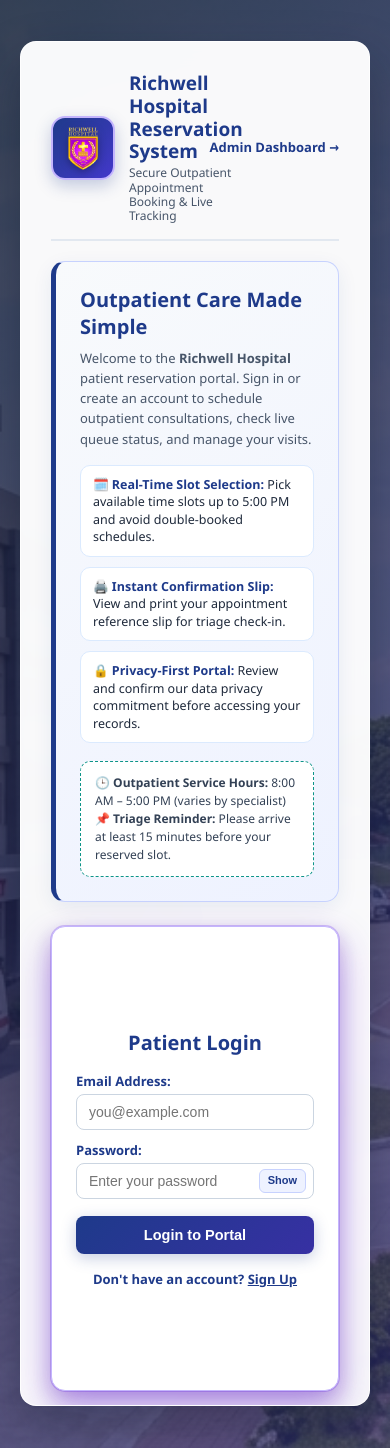
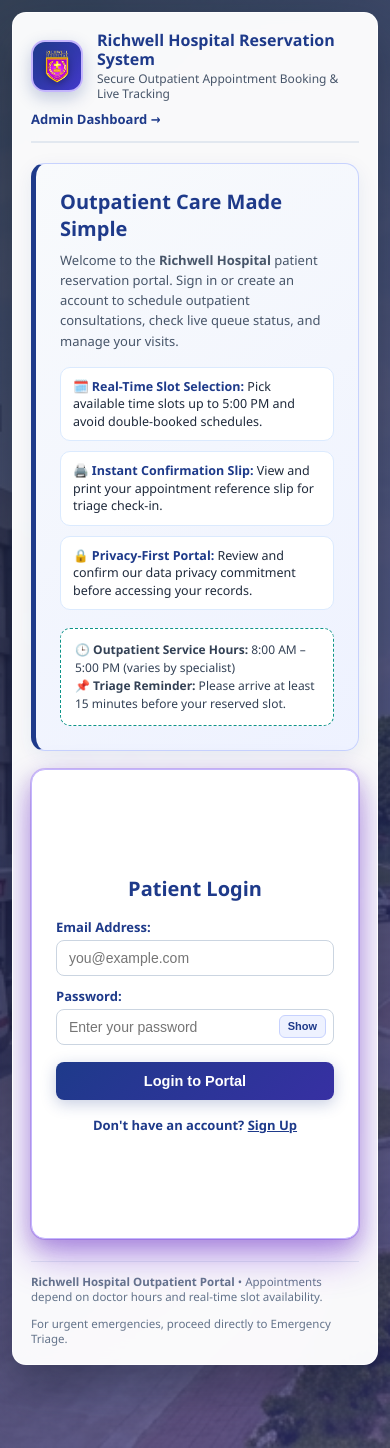
Before and after one commit to LourencePagcaliwangan/richwell-hospital, a Laravel app: page / in a window 390 px wide. Run offline with Laravel 12, Linux system fonts and the light colour scheme.

Commit message:
Make patient portal mobile-friendly

```diff
--- a/resources/views/portal/index.blade.php
+++ b/resources/views/portal/index.blade.php
@@ -2,6 +2,7 @@
 <html lang="en">
 <head>
     <meta charset="UTF-8">
+    <meta name="viewport" content="width=device-width, initial-scale=1.0">
     <title>Richwell Hospital Reservation System</title>
     <style>
         @keyframes fadeIn {
@@ -380,9 +381,27 @@
         .slip-box { border: 2px dashed #93c5fd; padding: 20px; background: #f8fafc; border-radius: 10px; margin: 15px 0; }
         .slip-row { display: flex; justify-content: space-between; padding: 7px 0; border-bottom: 1px solid #e2e8f0; font-size: 13px; }
         @media (max-width: 820px) {
-            .auth-wrapper { grid-template-columns: 1fr; }
-            .flip-card-container { height: 465px; }
+            body { padding: 12px; align-items: flex-start; }
+            .container { padding: 18px; max-height: none; min-height: auto; border-radius: 14px; }
+            .header { flex-direction: column; align-items: flex-start; gap: 12px; }
+            .header-nav { width: 100%; flex-wrap: wrap; justify-content: flex-start; gap: 10px; white-space: normal; }
+            .auth-wrapper { grid-template-columns: 1fr; gap: 18px; }
+            .flip-card-container { max-width: 100%; height: 470px; }
+            .tabs { flex-direction: column; gap: 6px; overflow: visible; }
+            .tab-indicator { display: none; }
+            .tab-btn { flex: none; width: 100%; text-align: left; }
+            .tab-btn.active { background: linear-gradient(135deg, #1e3a8a, #3730a3); color: #ffffff; }
+            #dashboard-section > div:first-child { flex-direction: column; align-items: stretch !important; gap: 10px; }
+            #patientLiveSearch { max-width: 100% !important; width: 100%; }
+            #booking-section form > div[style*="grid-template-columns: 1fr 1fr"] { grid-template-columns: 1fr !important; }
+            table { display: block; overflow-x: auto; -webkit-overflow-scrolling: touch; white-space: nowrap; }
         }
+        @media (max-width: 480px) {
+            .logo-frame { width: 52px; height: 52px; }
+            .header h1 { font-size: 16px; }
+            .slot-grid { grid-template-columns: 1fr; }
+        }
+
         @media print {
             body * { visibility: hidden; }
             #printModal, #printModal * { visibility: visible; }
```
